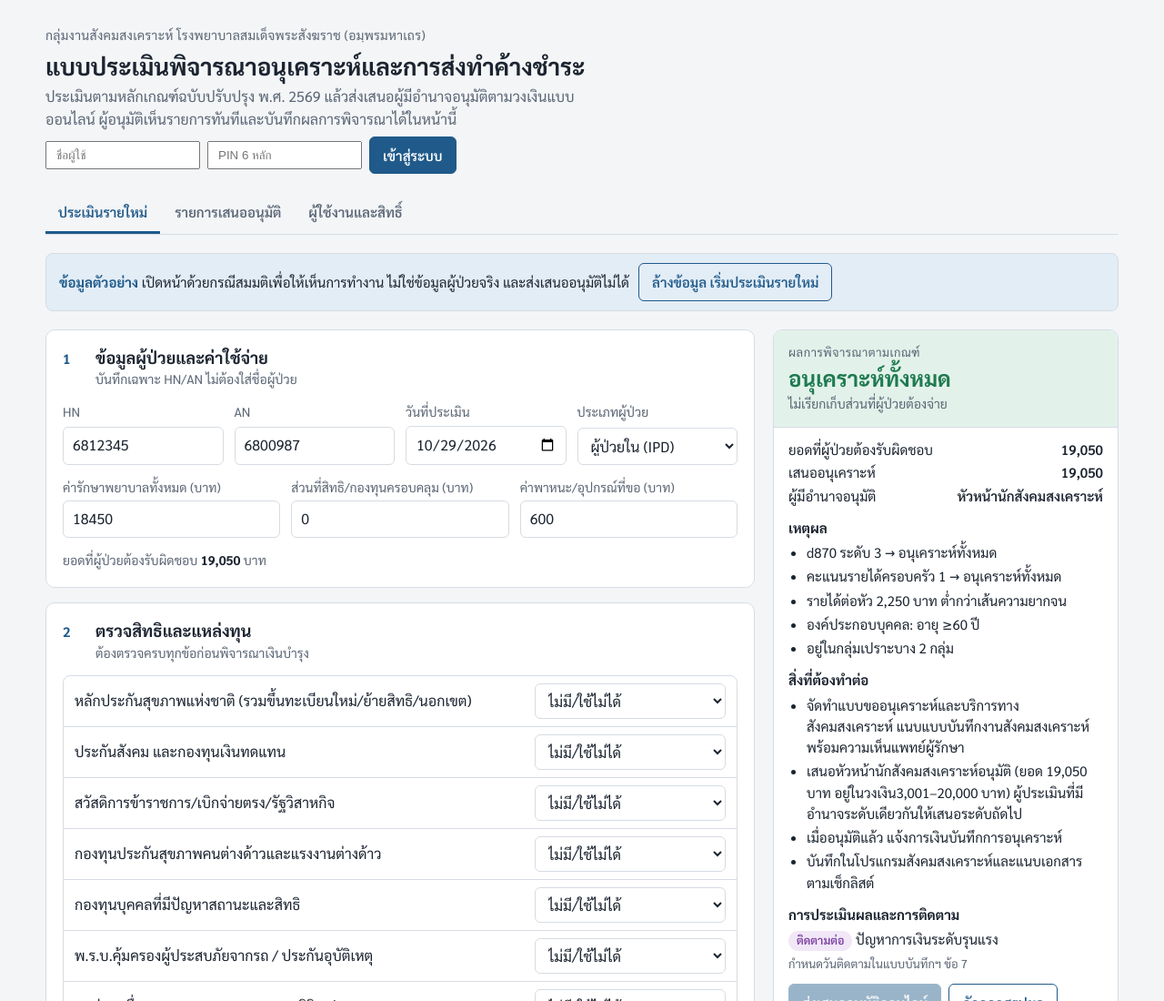
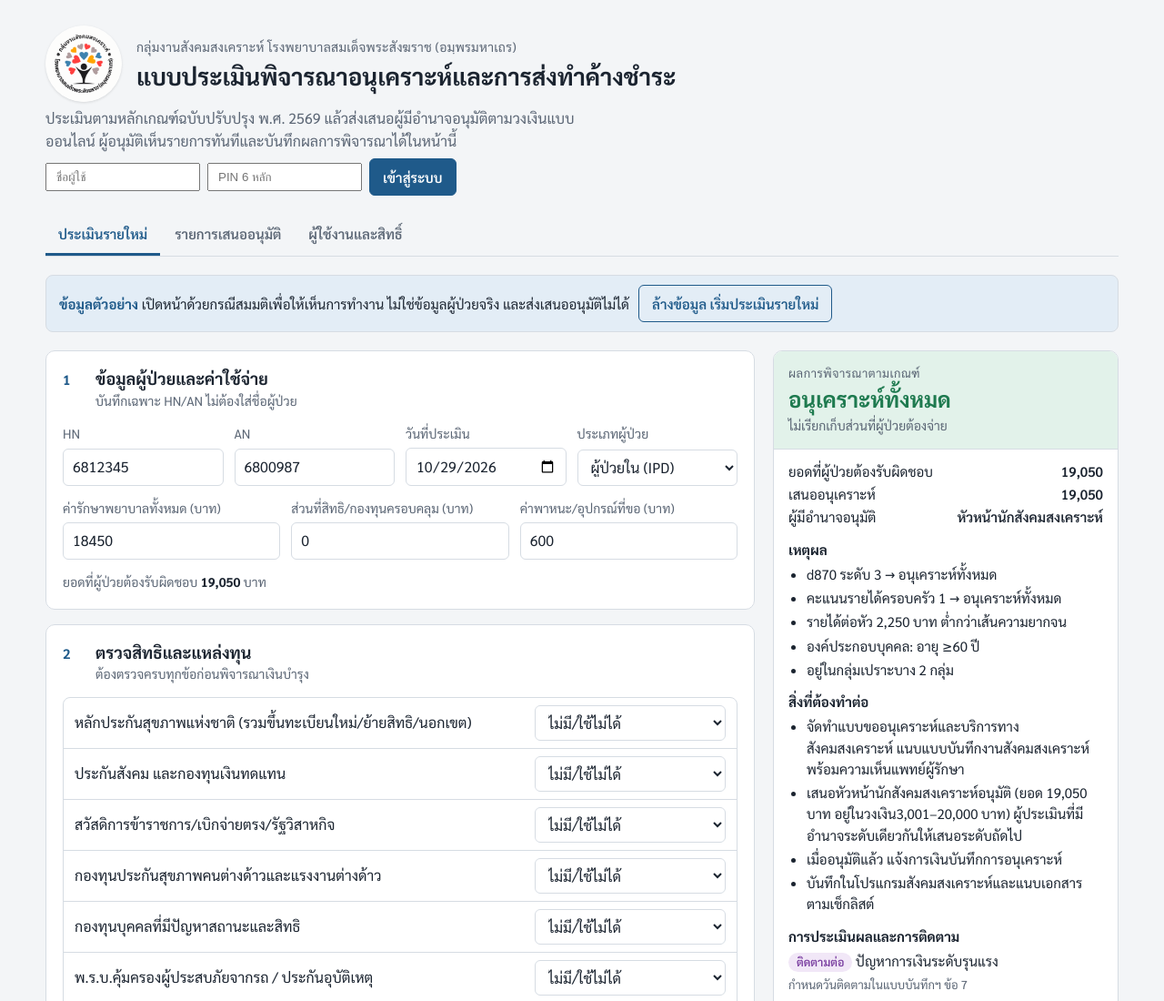
Before and after one commit to SocialWork-SPSH/sw-assist, a plain HTML site: page index.html in a window 1280 px wide. Shown: the top 1100 px of the page at 91% size. Drawn offline with Linux system fonts and the light colour scheme; a web font is replaced by a local one.

Commit message:
Add files via upload

```diff
--- a/index.html
+++ b/index.html
@@ -4,6 +4,8 @@
 <meta charset="utf-8">
 <meta name="viewport" content="width=device-width,initial-scale=1,viewport-fit=cover">
 <meta name="robots" content="noindex">
+<link rel="icon" type="image/png" href="favicon.png">
+<link rel="apple-touch-icon" href="logo.png">
 <title>แบบประเมินพิจารณาอนุเคราะห์</title>
 <link rel="preconnect" href="https://fonts.googleapis.com">
 <link rel="stylesheet" href="https://fonts.googleapis.com/css2?family=Sarabun:wght@400;500;600;700&family=IBM+Plex+Sans+Thai:wght@500;600;700&display=swap">
@@ -36,6 +38,10 @@ body{background:var(--bg);color:var(--ink);font-family:var(--f-body);font-size:1
 h1,h2,h3{font-family:var(--f-head);text-wrap:balance;margin:0}
 .wrap{max-width:1180px;margin:0 auto;display:grid;gap:20px}
 header.top{display:grid;gap:6px}
+.brand{display:flex;gap:16px;align-items:center}
+.brand>div{display:grid;gap:4px;min-width:0}
+.logo{width:84px;height:84px;flex:none;border-radius:50%;box-shadow:0 1px 3px rgba(0,0,0,.12)}
+@media (max-width:560px){.logo{width:60px;height:60px}.brand{gap:12px}}
 header.top .org{font-size:14px;color:var(--muted);letter-spacing:.02em}
 header.top h1{font-size:26px;line-height:1.25}
 header.top p{margin:0;color:var(--muted);max-width:70ch}
@@ -208,8 +214,9 @@ table.ut th{color:var(--muted);font-weight:600}
 <body>
 <div class="wrap">
   <header class="top">
-    <div class="org">กลุ่มงานสังคมสงเคราะห์ โรงพยาบาลสมเด็จพระสังฆราช (อมฺพรมหาเถร)</div>
-    <h1>แบบประเมินพิจารณาอนุเคราะห์และการส่งทำค้างชำระ</h1>
+    <div class="brand"><img class="logo" src="logo.png" alt="ตรากลุ่มงานสังคมสงเคราะห์ โรงพยาบาลสมเด็จพระสังฆราช (อมฺพรมหาเถร)" width="84" height="84">
+      <div><div class="org">กลุ่มงานสังคมสงเคราะห์ โรงพยาบาลสมเด็จพระสังฆราช (อมฺพรมหาเถร)</div>
+      <h1>แบบประเมินพิจารณาอนุเคราะห์และการส่งทำค้างชำระ</h1></div></div>
     <p>ประเมินตามหลักเกณฑ์ฉบับปรับปรุง พ.ศ. 2569 แล้วส่งเสนอผู้มีอำนาจอนุมัติตามวงเงินแบบออนไลน์ ผู้อนุมัติเห็นรายการทันทีและบันทึกผลการพิจารณาได้ในหน้านี้</p>
     <div class="who" id="auth"></div>
     <div class="notice warn" id="connMsg" hidden></div>
```
Also changed, not shown: favicon.png (added), logo.png (added), 1 other file.
